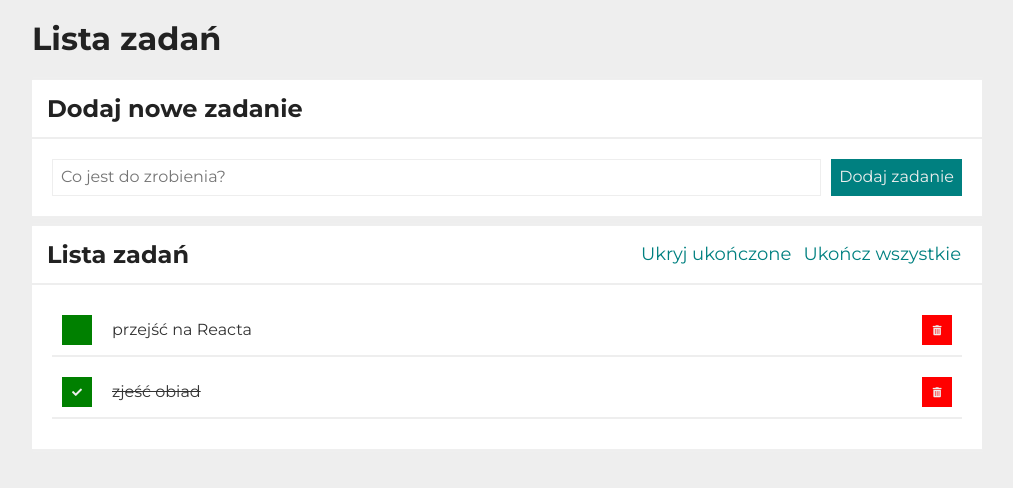
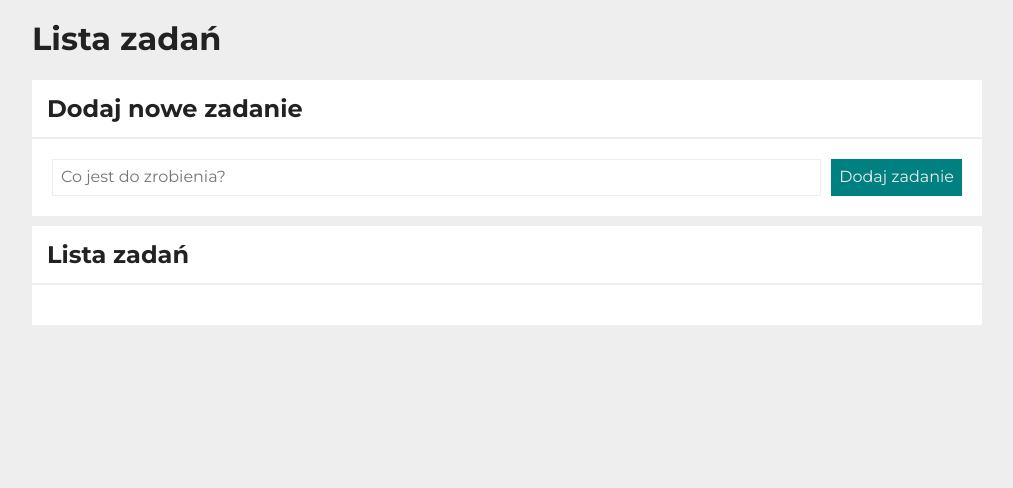
Before and after one commit to klarma/todo-list-react, a React (Create React App) app: page / in a window 1280 px wide. Shown: the top 488 px of the page, without its empty margins (133-1146 px from the left). Built offline with nearby package versions, Linux system fonts and the light colour scheme.

Commit message:
elements of default tasks'array removed

```diff
--- a/src/App.js
+++ b/src/App.js
@@ -9,10 +9,7 @@ import Container from "./Container";
 function App() {
   const [hideDone, setHideDone] = useState(false);
 
-  const [tasks, setTasks] = useState([
-    { id: 1, content: "przejść na Reacta", done: false },
-    { id: 2, content: "zjeść obiad", done: true },
-  ]);
+  const [tasks, setTasks] = useState([]);
 
   const toggleHideDone = () => {
     setHideDone(hideDone => !hideDone)
```
